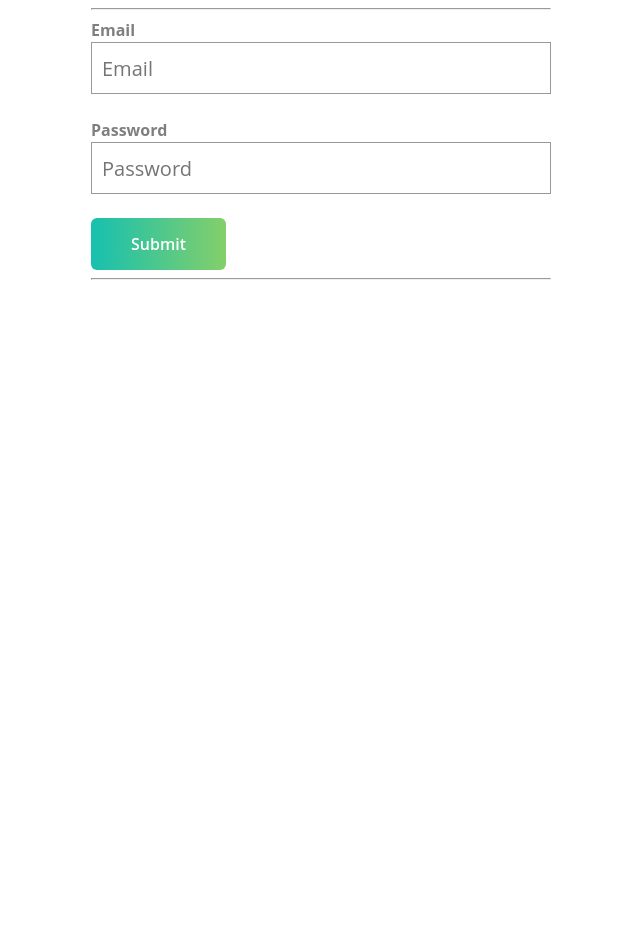
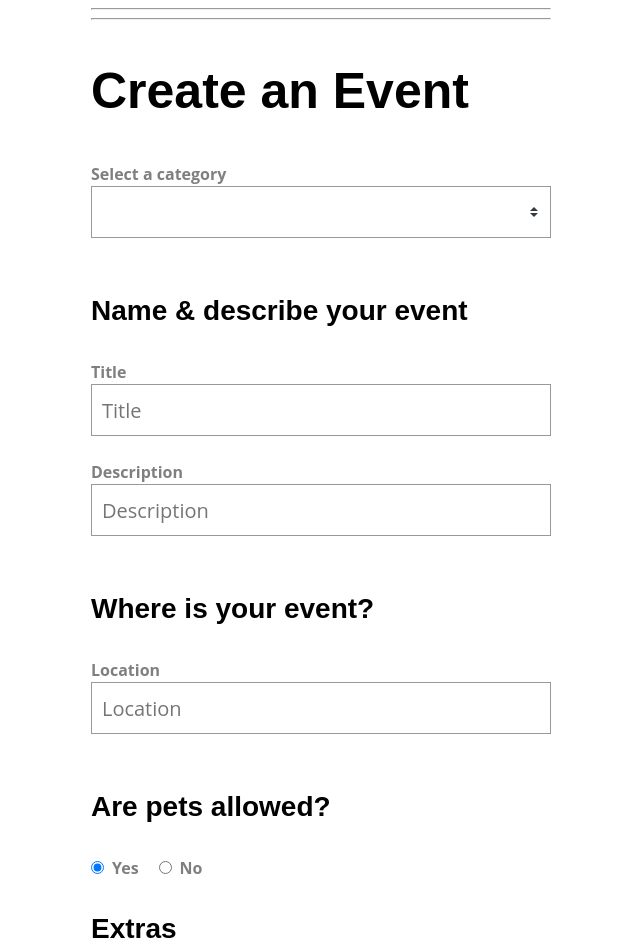
Before and after one commit to luml/validating-vue3-forms, a Vue app: page / in a window 1280 px wide. Shown: the top 952 px of the page, without its empty margins (339-979 px from the left). Before the commit the page ends 800 px from the top, so only its background shows below. Built offline with nearby package versions, Linux system fonts and the light colour scheme.

Commit message:
upd: validationSchema, initialValues

```diff
--- a/src/App.vue
+++ b/src/App.vue
@@ -4,21 +4,21 @@
 
     <hr>
 
-    <LoginForm />
+    <!-- <LoginForm /> -->
 
     <hr>
 
-    <!-- <ComponentsForm /> -->
+    <ComponentsForm />
   </div>
 </template>
 
 <script>
-import LoginForm from '@/views/LoginForm.vue'
+// import LoginForm from '@/views/LoginForm.vue'
 // import SimpleForm from '@/views/SimpleForm'
-// import ComponentsForm from '@/views/ComponentsForm'
+import ComponentsForm from '@/views/ComponentsForm'
 
 export default {
-  components: { LoginForm } // SimpleForm, ComponentsForm,
+  components: { ComponentsForm } // SimpleForm, ComponentsForm,
 }
 </script>
 
--- a/src/views/ComponentsForm.vue
+++ b/src/views/ComponentsForm.vue
@@ -1,88 +1,74 @@
 <template>
   <div>
     <h1>Create an Event</h1>
-    <form @submit.prevent="createEvent">
+    <form @submit="submit">
       <BaseSelect
         label="Select a category"
         :options="categories"
-        v-model="event.category"
-        error="This field is required"
+        v-model="category"
+        :error="errors.category"
       />
 
       <h3>Name & describe your event</h3>
-      <BaseInput
-        label="Title"
-        v-model="event.title"
-        type="text"
-        error="This field is required"
-      />
+      <BaseInput label="Title" v-model="title" type="text" :error="errors.title" />
 
       <BaseInput
         label="Description"
-        v-model="event.description"
+        v-model="description"
+        :error="errors.description"
         type="text"
       />
 
       <h3>Where is your event?</h3>
-      <BaseInput
-        label="Location"
-        v-model="event.location"
-        type="text"
-      />
+      <BaseInput label="Location" v-model="location" :error="errors.location" type="text" />
 
       <h3>Are pets allowed?</h3>
       <BaseRadioGroup
-        v-model="event.pets"
+        v-model="pets"
+        :error="errors.pets"
         name="pets"
         :options="[
           { value: 1, label: 'Yes' },
-          { value: 0, label: 'No' }
+          { value: 0, label: 'No' },
         ]"
       />
 
-      <template v-if="event.pets === 0">
+      <!-- <template v-if="pets === 0">
         <h3>Are you sure? 🐶</h3>
         <BaseRadioGroup
-          v-model="event.petsagain"
+          v-model="petsagain"
+          :error="petsagainError"
           name="petsagain"
           :options="[
             { value: 1, label: 'Yes' },
             { value: 0, label: 'No' }
           ]"
         />
-      </template>
+      </template> -->
 
       <h3>Extras</h3>
       <div>
-        <BaseCheckbox
-          label="Catering"
-          v-model="event.extras.catering"
-        />
+        <BaseCheckbox label="Catering" v-model="catering" :error="errors.catering" />
       </div>
 
       <div>
-        <BaseCheckbox
-          label="Live music"
-          v-model="event.extras.music"
-        />
+        <BaseCheckbox label="Live music" v-model="music" :error="errors.music" />
       </div>
 
       <div>
-        <BaseButton
-          type="submit"
-          class="-fill-gradient"
-          something="else"
-        >
+        <BaseButton type="submit" class="-fill-gradient" something="else">
           Submit
         </BaseButton>
       </div>
     </form>
 
-    <pre>{{ event }}</pre>
+    <!-- <pre>{{ event }}</pre> -->
   </div>
 </template>
 
 <script>
+import { useField, useForm } from 'vee-validate'
+
 export default {
   data () {
     return {
@@ -94,23 +80,71 @@ export default {
         'education',
         'food',
         'community'
-      ],
-      event: {
-        category: '',
-        title: '',
-        description: '',
-        location: '',
-        pets: 1,
-        extras: {
-          catering: false,
-          music: false
-        }
-      }
+      ]
     }
   },
-  methods: {
-    createEvent () {
-      console.log('submit')
+  setup () {
+    const required = (value) => {
+      const requiredMessage = 'This field is required'
+      if (value === undefined || value === null) return requiredMessage
+      if (!String(value).length) return requiredMessage
+
+      return true
+    }
+    // const minLength = (value, number) => {
+    //   if (String(value).length < number) return 'Please type at least ' + number + ' characters'
+
+    //   return true
+    // }
+    const anything = (value) => {
+      return true
+    }
+    const validationSchema = {
+      category: required,
+      title: (value) => {
+        const req = required(value)
+        if (req !== true) return req
+        const min = required(3, value)
+        if (min !== true) return min
+
+        return true
+      },
+      description: required,
+      location: undefined,
+      pets: anything,
+      catering: anything,
+      music: anything
+    }
+    const { handleSubmit, errors } = useForm({
+      validationSchema,
+      initialValues: {
+        pets: 1,
+        catering: false,
+        music: false
+      }
+    })
+    const { value: category } = useField('category')
+    const { value: title } = useField('title')
+    const { value: description } = useField('description')
+    const { value: location } = useField('location')
+    const { value: pets } = useField('pets')
+    const { value: catering } = useField('catering')
+    const { value: music } = useField('music')
+
+    const submit = handleSubmit(values => {
+      console.log('submit', values)
+    })
+
+    return {
+      submit,
+      errors,
+      category,
+      title,
+      description,
+      location,
+      pets,
+      catering,
+      music
     }
   }
 }
```
